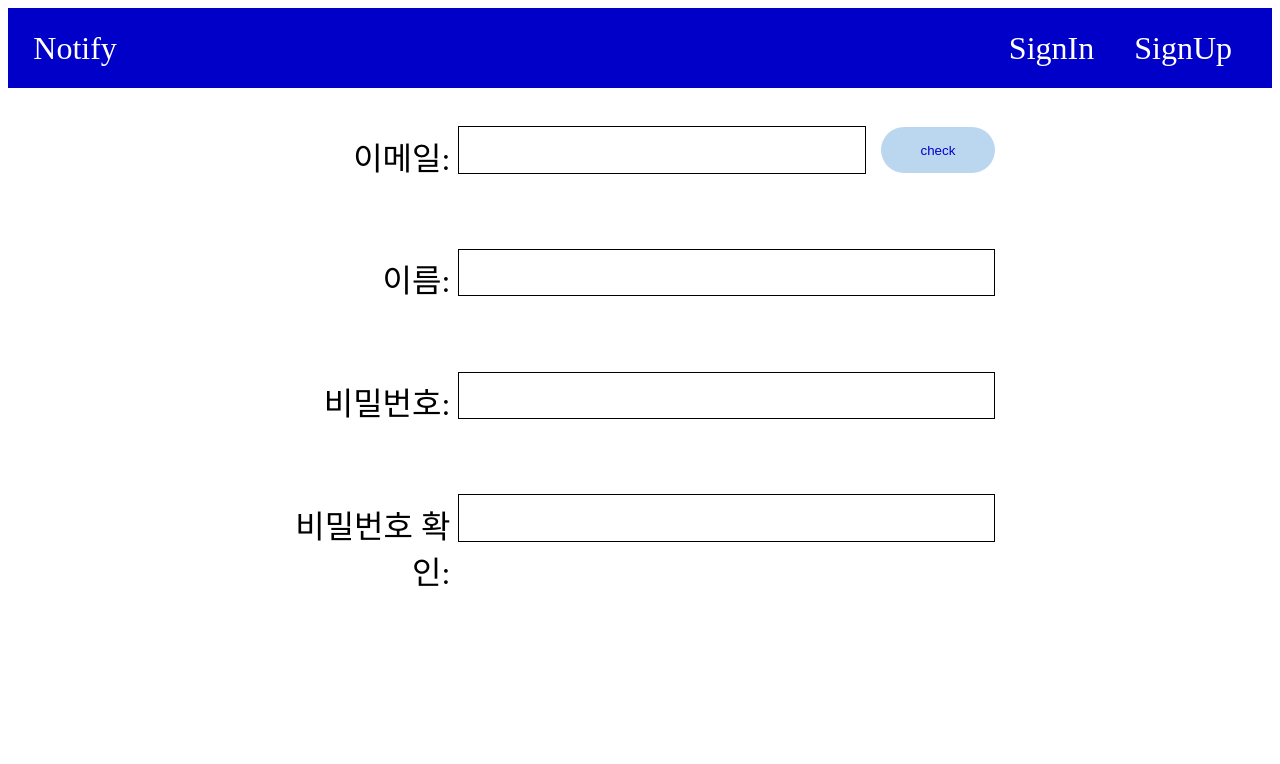
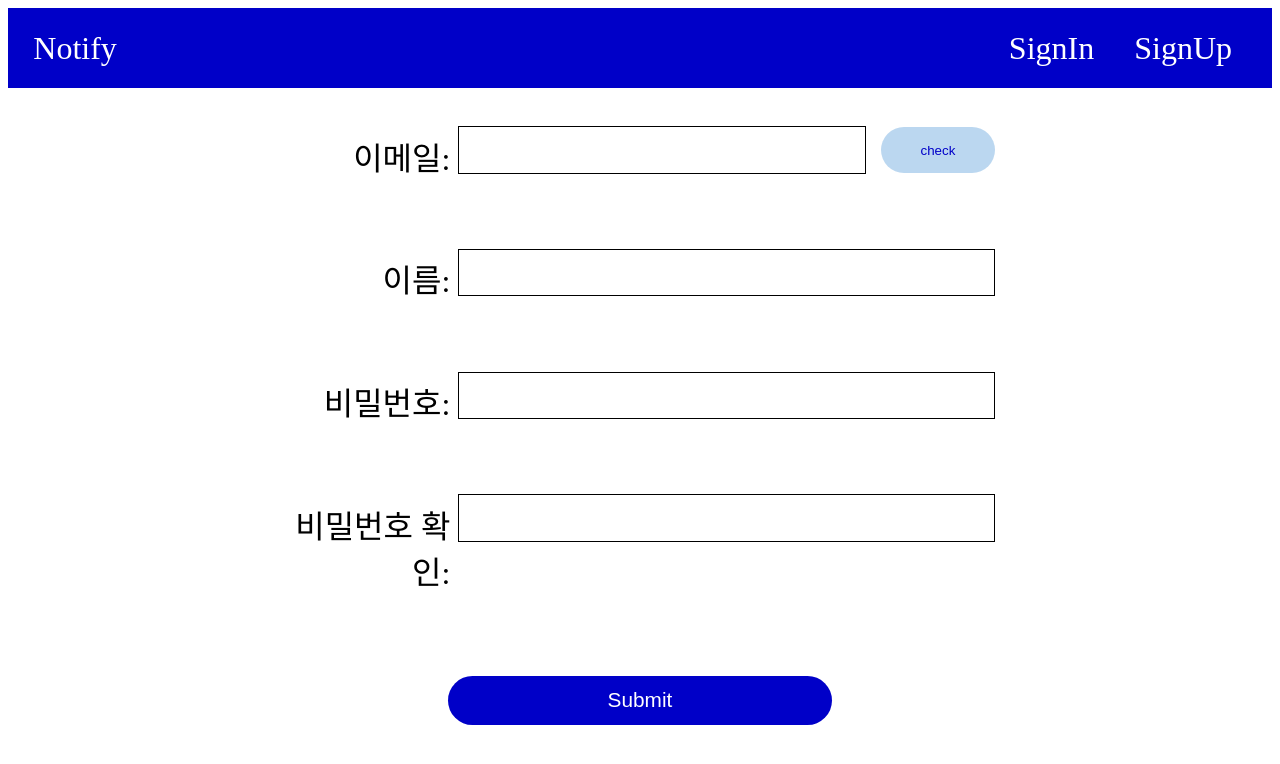
Before and after one commit to weather-notify/notify_Frontend, a React (Create React App) app: page /join in a window 1280 px wide. Shown: the top 764 px of the page. Built offline with nearby package versions, Linux system fonts and the light colour scheme.

Commit message:
[ADD] submit container

```diff
--- a/src/page/join/JoinPage.js
+++ b/src/page/join/JoinPage.js
@@ -4,12 +4,14 @@ import * as S from './style';
 
 import HeaderContainer from 'container/headerContainer/HeaderContainer';
 import JoinContainer from 'container/joinContainer/JoinContainer';
+import SubmitContainer from 'container/commonContainer/SubmitContainer';
 
 export const JoinPage = () => {
     return (
         <S.Container>
             <HeaderContainer />
             <JoinContainer />
+            <SubmitContainer />
         </S.Container>
     )
 }
```
